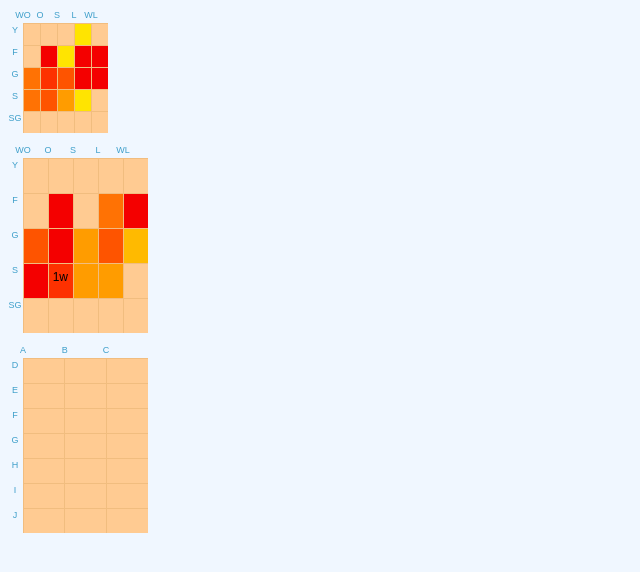
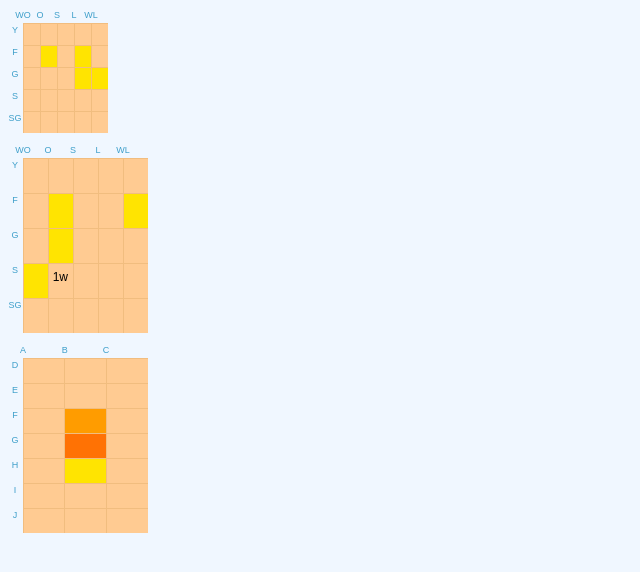
Before and after one commit to nhrk/gfx, a website: page heatmap.html in a window 1280 px wide. Shown: the whole page, without its empty margins (0-640 px from the left). Drawn offline with Linux system fonts and the light colour scheme.

Commit message:
Updated color computation logic for heatmap

```diff
--- a/heatmap.html
+++ b/heatmap.html
@@ -57,7 +57,7 @@
 
 	heatmap2.draw(espn.gfx.random.heatmap());
 
-	var pitchMap = [[0,0,0],[0,0,0],[0,0,0],[0,0,0],[0,0,0],[0,0,0],[0,0,0]];
+	var pitchMap = [[0,0,0],[0,0,0],[0,2,0],[0,3,0],[0,1,0],[0,0,0],[0,0,0]];
 
 	function getPitchMap(pitchMap){
 		var zone = 1,
--- a/js/espn.gfx.heatmap.js
+++ b/js/espn.gfx.heatmap.js
@@ -150,25 +150,28 @@ d3.chart("heatmap", {
 		}
 
 		function getColorCode(d, i) {
-			// Switched from the colorScale to manual computation based on request
-			var code;
-			if (d.runs >= 0 && d.runs < 10) {
+			// Switched from the colorScale to manual computation based on product request
+			var code,
+				percent = (d.runs/chart._sum * 100 || 1);
+
+			if (percent >= 0 && percent < 10) {
 				code = 0;
-			} else if (d.runs >= 10 && d.runs < 20) {
+			} else if (percent >= 10 && percent < 20) {
 				code = 1;
-			} else if (d.runs >= 20 && d.runs < 30) {
+			} else if (percent >= 20 && percent < 30) {
 				code = 3;
-			} else if (d.runs >= 30 && d.runs < 40) {
+			} else if (percent >= 30 && percent < 40) {
 				code = 4;
-			} else if (d.runs >= 40 && d.runs < 60) {
+			} else if (percent >= 40 && percent < 60) {
 				code = 5;
-			} else if (d.runs >= 60 && d.runs < 70) {
+			} else if (percent >= 60 && percent < 70) {
 				code = 6;
-			} else if (d.runs >= 70 && d.runs < 85) {
+			} else if (percent >= 70 && percent < 85) {
 				code = 7;
-			} else if (d.runs >= 85) {
+			} else if (percent >= 85) {
 				code = 8;
 			}
+
 			return colorRange[code];
 		}
 
@@ -248,6 +251,10 @@ d3.chart("heatmap", {
 
 	transform: function(dataSrc) {
 		/* TODO: type checks */
+
+		this._sum = d3.sum(dataSrc,function(d){
+							return d.runs;
+						});
 		return dataSrc;
 	}
 
```
